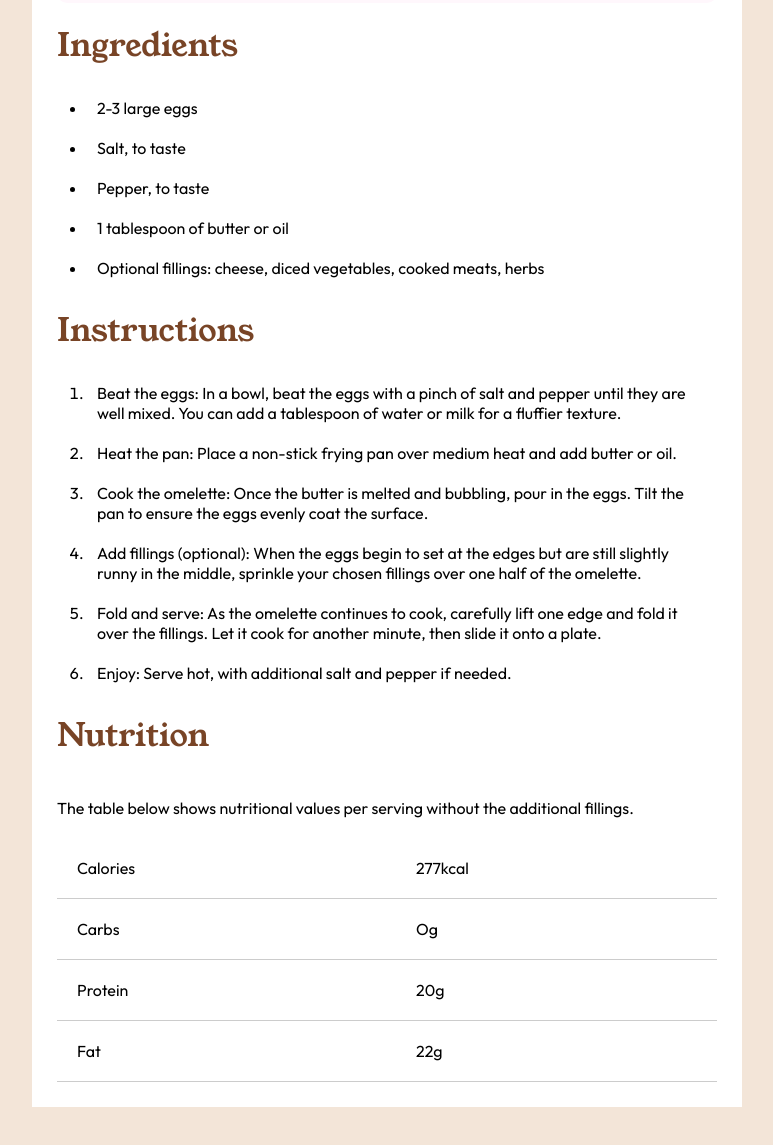
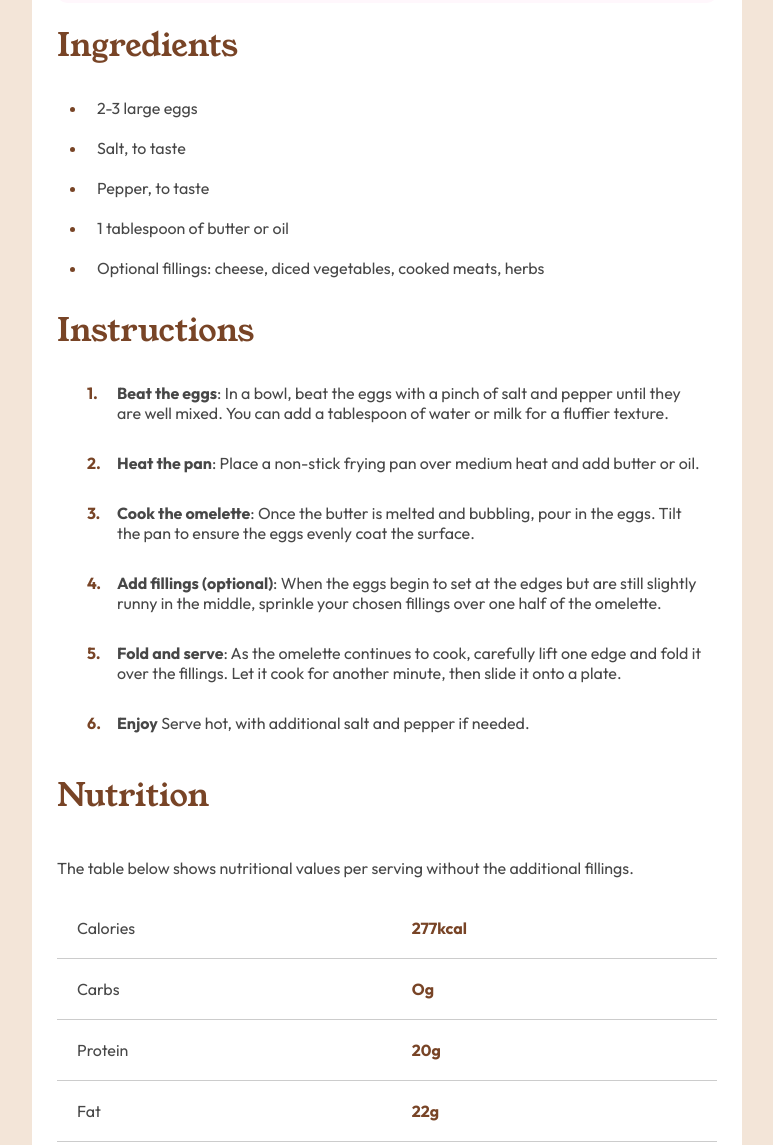
Before and after one commit to Eddiens7/Recipe-page, a plain HTML site: page index.html in a window 1280 px wide. Shown: the part 653-1798 px from the top of the page, without its empty margins (253-1026 px from the left). Before the commit the page ends 1760 px from the top, so only its background shows below. Drawn offline with Linux system fonts and the light colour scheme.

Commit message:
Style update

```diff
--- a/index.html
+++ b/index.html
@@ -35,13 +35,14 @@
             <section class="instructions">
                 <h2>Instructions</h2>
                 <ol>
-                    <li>Beat the eggs: In a bowl, beat the eggs with a pinch of salt and pepper until they are well mixed. You can add a tablespoon of water or milk for a fluffier texture.</li>
-                    <li>Heat the pan: Place a non-stick frying pan over medium heat and add butter or oil.
+                    <li><strong>Beat the eggs</strong>: In a bowl, beat the eggs with a pinch of salt and pepper until they are well mixed. You can add a tablespoon of water or milk for a fluffier texture.</li>
+                    <li><strong>Heat the pan</strong>: Place a non-stick frying pan over medium heat and add butter or oil.
                     </li>
-                    <li>Cook the omelette: Once the butter is melted and bubbling, pour in the eggs. Tilt the pan to ensure the eggs evenly coat the surface.</li>
-                    <li>Add fillings (optional): When the eggs begin to set at the edges but are still slightly runny in the middle, sprinkle your chosen fillings over one half of the omelette.</li>
-                    <li>Fold and serve: As the omelette continues to cook, carefully lift one edge and fold it over the fillings. Let it cook for another minute, then slide it onto a plate.</li>
-                    <li>Enjoy: Serve hot, with additional salt and pepper if needed.</li>
+                    <li><strong>Cook the omelette</strong>: Once the butter is melted and bubbling, pour in the eggs. Tilt the pan to ensure the eggs evenly coat the surface.</li>
+                    <li><strong>Add fillings (optional)</strong>: When the eggs begin to set at the edges but are still slightly runny in the middle, sprinkle your chosen fillings over one half of the omelette.</li>
+                    <li><strong>Fold and serve</strong>: As the omelette continues to cook, carefully lift one edge and fold it over the fillings. Let it cook for another minute, then slide it onto a plate.</li>
+                    <li><strong>Enjoy</strong> Serve hot, with additional salt and pepper if needed.</li>
+
                 </ol>
             </section>
             <section class="nutrition">
--- a/style.css
+++ b/style.css
@@ -42,6 +42,7 @@ h1, h2{
 
 h1{
     font-size: 2.5em;
+    color: #2A2824;
 }
 
 h2{
@@ -52,12 +53,14 @@ h2{
 
 .container > p, .nutrition p{
     padding: 20px 0;
+    color: #474747;
 }
 
 .time{
     background-color: #FFF7FC;
     border-radius: 10px;
     padding: 20px;
+    color: #474747;
 }
 
 .time h3{
@@ -68,17 +71,51 @@ h2{
     padding: 30px;
 }
 
+.time ul li::marker{
+    color: #6B2945;
+}
+
 li{
     padding: 10px;
 }
 
-.ingredients ul, .instructions ol{
+.ingredients ul{
     padding-left: 30px ;
+    color: #474747;
 }
+
+.ingredients li::marker{
+    color: #784426;
+}
+
+.instructions ol{
+    counter-reset: list-counter; /* Define um contador */
+    list-style: none; /* Remove os números padrão */
+    padding-left: 30px;
+    color: #474747;
+}
+
+.instructions ol li{
+    counter-increment: list-counter; /* Incrementa o contador */
+    position: relative;
+    padding-left: 30px; /* Espaço para o número */
+    margin-bottom: 10px;
+
+}
+
+.instructions ol li::before {
+    content: counter(list-counter) "."; /* Exibe o número gerado */
+    position: absolute;
+    left: 0;
+    font-weight: bold;
+    color: #784426; /* Altere para a cor desejada */
+}
+
 
 table{
     border-collapse: collapse;
     width: 100%;
+    color: #474747;
 }
 
 tr{
@@ -88,3 +125,8 @@ tr{
 td{
     padding: 20px ;
 }
+
+td:nth-child(even){
+    color: #784426;
+    font-weight: bold;
+}
```
